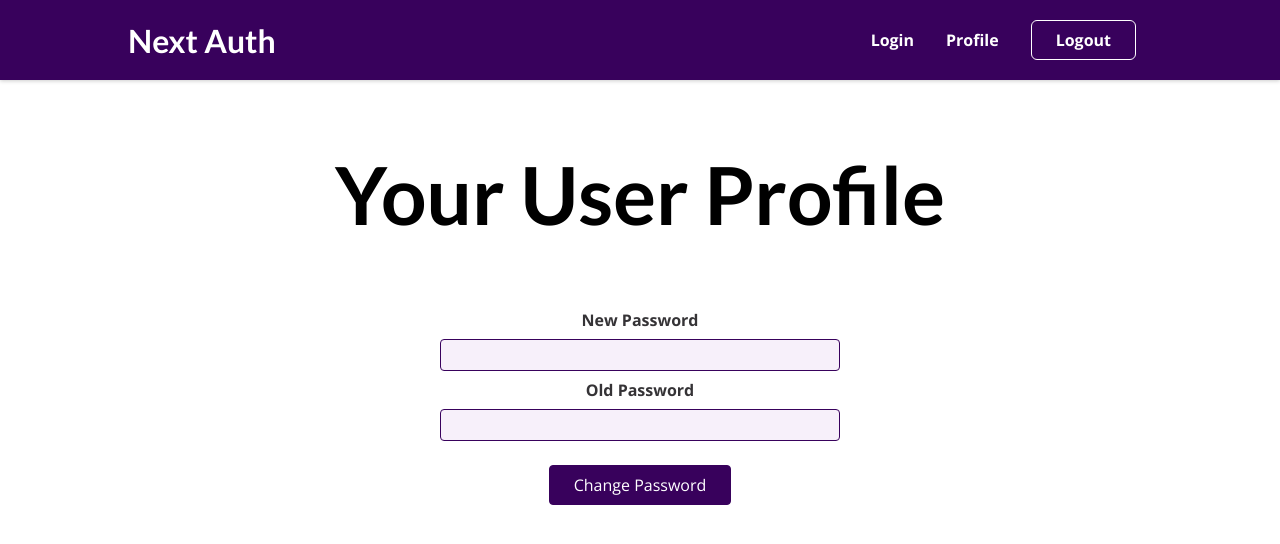
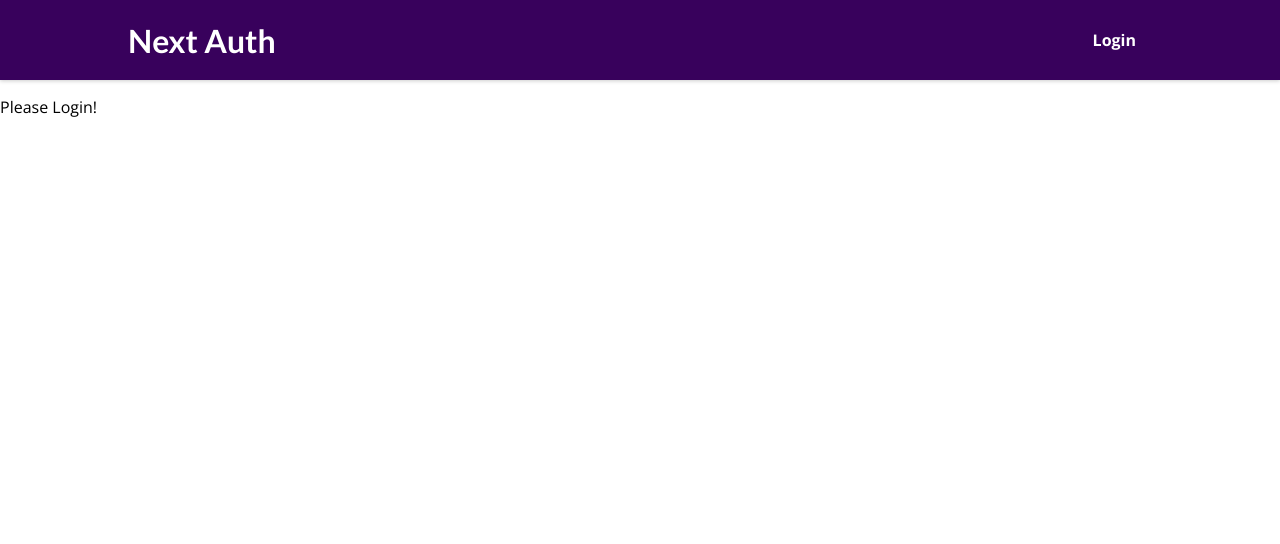
Before and after one commit to codecygen/091-NextJS-Authentication, a Next.js app: page /profile in a window 1280 px wide. Shown: the top 544 px of the page. Built offline with nearby package versions, Linux system fonts and the light colour scheme; no server answers.

Commit message:
session is also used to render specific pages.

```diff
--- a/components/layout/main-navigation.js
+++ b/components/layout/main-navigation.js
@@ -1,7 +1,7 @@
 import Link from 'next/link';
 
 // We will use useSession hook to keep the user logged in.
-import { useSession } from 'next-auth/react';
+import { useSession, signOut } from 'next-auth/react';
 
 import classes from './main-navigation.module.css';
 
@@ -12,9 +12,23 @@ function MainNavigation() {
 
   // Status tells us if we are authenticated
   console.log(status);
+  // log 1: unauthenticated
+  // log 2: loading
+  // log 3: loading
+  // log 4: authenticated
+
   // session tells us the lifetime of the cookie created
   // also the user id.
   console.log(session);
+  // log 1: null
+  // log 2: undefined
+  // log 3: {user: {…}, expires: '2022-12-12T05:23:35.321Z'}
+  // log 4: {user: {…}, expires: '2022-12-12T05:23:35.321Z'}
+
+  function logoutHandler () {
+    // signOut deletes the session token
+    signOut();
+  };
 
   return (
     <header className={classes.header}>
@@ -25,15 +39,28 @@ function MainNavigation() {
       </Link>
       <nav>
         <ul>
+
+          {
+            !session &&
             <li>
               <Link href='/auth'>Login</Link>
             </li>
+          }
+
+          {
+            session &&
             <li>
               <Link href='/profile'>Profile</Link>
             </li>
+          }
+
+          {
+            session &&
             <li>
-            <button>Logout</button>
+              <button onClick={logoutHandler}>Logout</button>
             </li>
+          }
+
         </ul>
       </nav>
     </header>
--- a/components/profile/user-profile.js
+++ b/components/profile/user-profile.js
@@ -2,7 +2,6 @@ import ProfileForm from './profile-form';
 import classes from './user-profile.module.css';
 
 function UserProfile() {
-  // Redirect away if NOT auth
 
   return (
     <section className={classes.profile}>
--- a/pages/profile.js
+++ b/pages/profile.js
@@ -1,6 +1,18 @@
+import { useSession } from 'next-auth/react';
+
 import UserProfile from '../components/profile/user-profile';
 
 function ProfilePage() {
+  const { data: session, status } = useSession();
+
+  if (status === 'loading') {
+    return <p>Loading...</p>
+  }
+
+  if (status === 'unauthenticated') {
+    return <p>Please Login!</p>
+  }
+
   return <UserProfile />;
 }
 
```
Also changed, not shown: 1 other file (tests, documents, lock files or other folders). Lines whose indentation alone changed are shown as unchanged.
